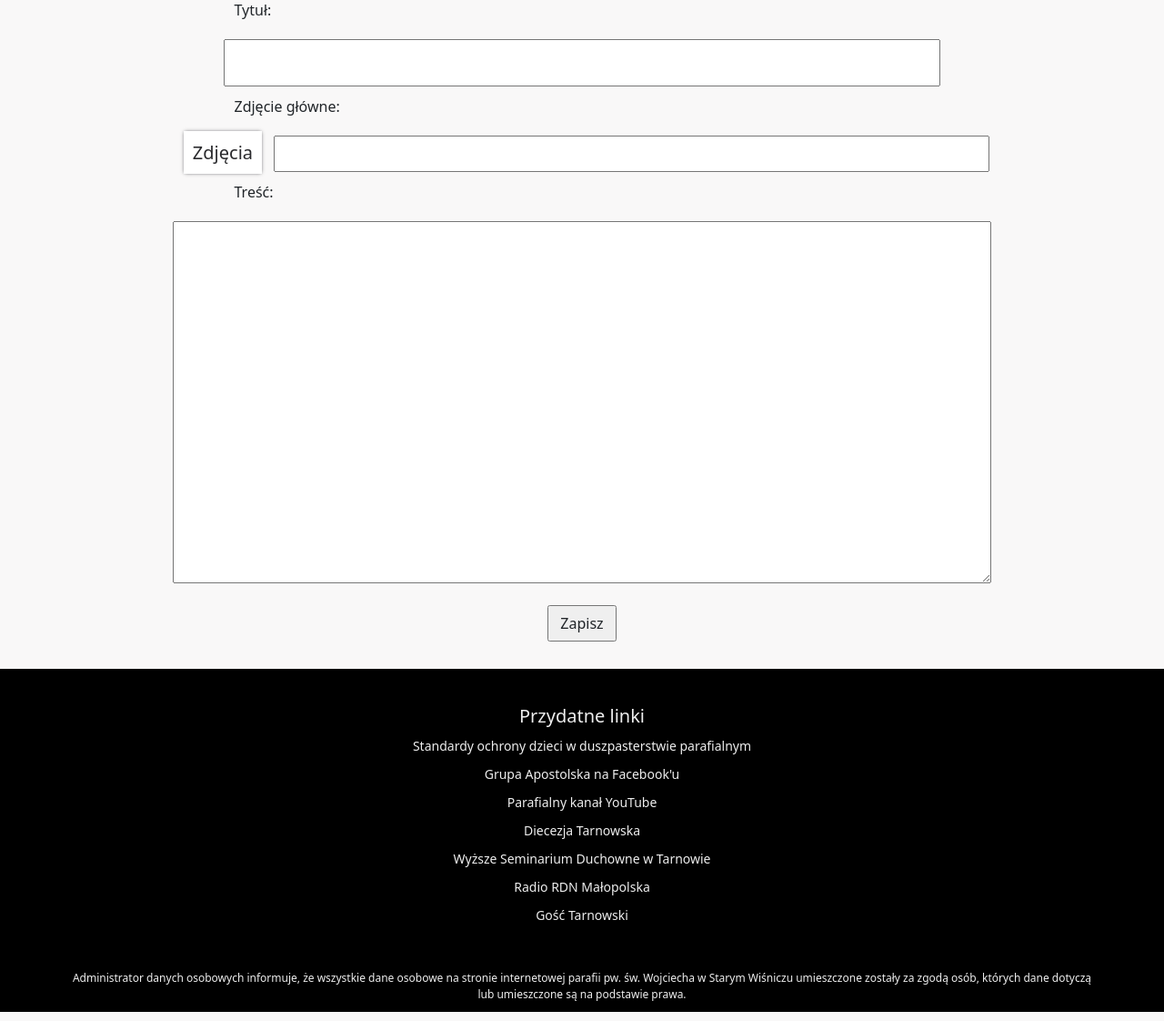
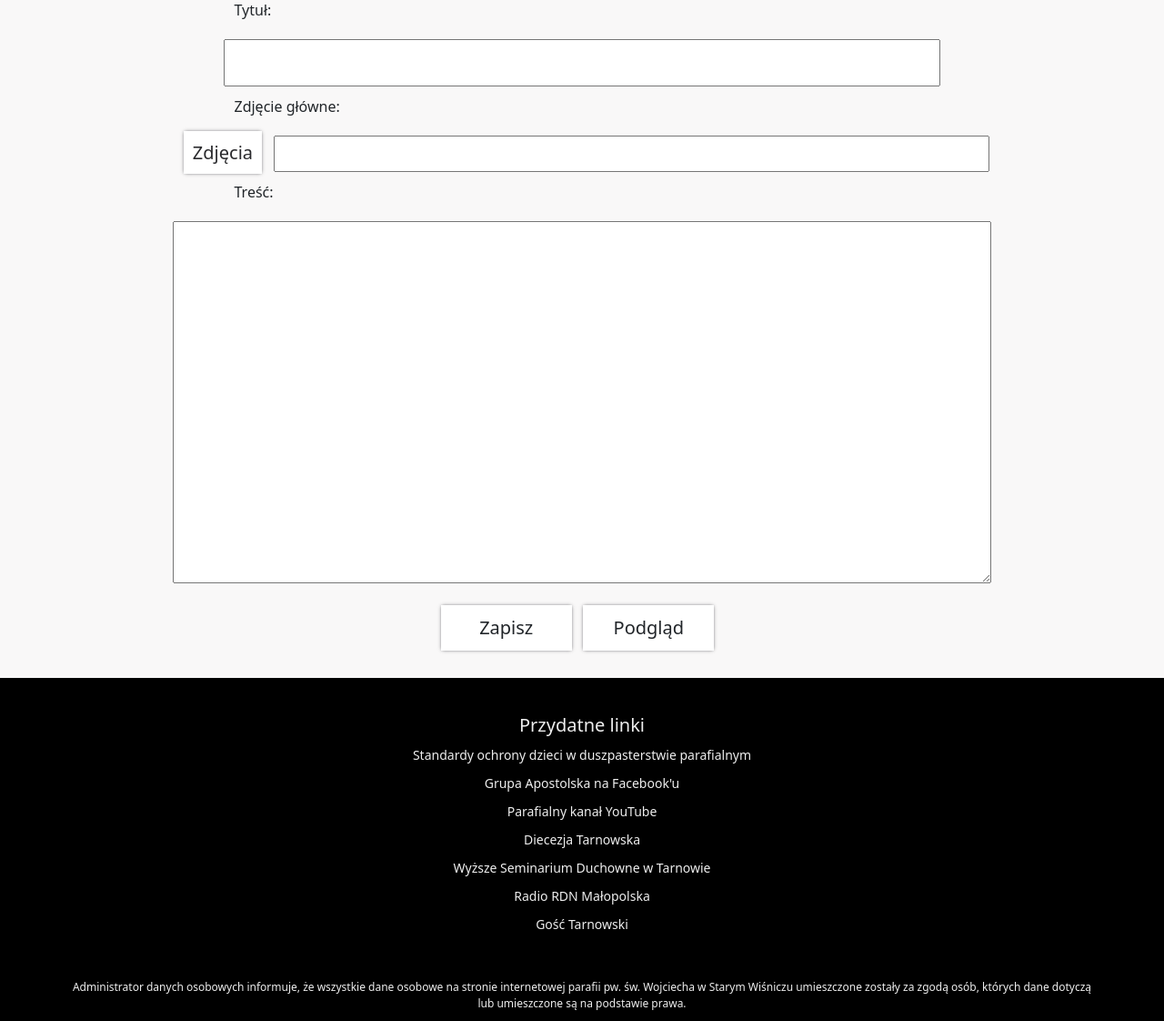
Before and after one commit to mklimek001/parish-website, a Flask app: page /nowy in a window 1280 px wide. Shown: the part 198-1320 px from the top of the page at 91% size. Run offline with Flask 2, Linux system fonts and the light colour scheme; the visitor is signed in with stand-in values (Sample User, id 1); some libraries are stand-ins or nearby versions.

Commit message:
markdown prototype in news edition added with simple preview

```diff
--- a/app.py
+++ b/app.py
@@ -8,6 +8,7 @@ from flask_wtf import FlaskForm
 from wtforms import StringField, PasswordField, SubmitField
 from wtforms.validators import InputRequired, Length, ValidationError
 from flask_bcrypt import Bcrypt
+import markdown
 
 # configs
 
@@ -260,7 +261,6 @@ def add_photos():
     return redirect(url_for('photos'))
 
 
-
 # main pages for average users
 
 @app.route("/")
@@ -299,6 +299,8 @@ def single_news(id):
     filter_month = datetime.today() - timedelta(days = MAX_POST_AGE_IN_DAYS)
     three_posts = Post.query.filter(Post.is_public >= '1').filter(Post.id != id).filter(Post.date >= filter_month).order_by(desc(Post.date)).limit(3).all()
     photos = GalleryPhoto.query.filter(GalleryPhoto.post_id == id).all()
+    post.content_html = markdown.markdown(post.content, extensions=['tables', 'fenced_code'])
+    #TODO if database will be built once again it can be added to Post model and moved to new post creation
     return render_template("single_news.html", post = post, posts = three_posts, photos = photos)
 
 
--- a/requirements.txt
+++ b/requirements.txt
@@ -16,3 +16,4 @@ greenlet==1.1.3
 idna==3.4
 itsdangerous==2.1.2
 wtforms==3.0.1
+Markdown==3.7
--- a/static/css/style.css
+++ b/static/css/style.css
@@ -402,9 +402,9 @@ padding: 40px;
   white-space: pre-wrap;
 }
 
-.news-box h2{
+.info-title{
+  text-align: center;
   padding: 20px 10px;
-  text-align: center;
   font-size: xx-large;
 }
 
@@ -602,6 +602,16 @@ padding: 40px;
   padding: 20px;
 }
 
+.info-text h1{
+  margin: 24px 10px 16px;
+  font-size: 32px;
+}
+
+.info-text h2{
+  margin: 24px 10px 14px;
+  font-size: 28px;
+}
+
 .info-text h3{
   font-size: 24px;
   margin: 24px 10px 12px 10px;
@@ -641,6 +651,7 @@ padding: 40px;
 
 .law-information{
   color: #EEEEEE;
+  background-color: #000;
   text-align: center;
   font-size: 12px;
   padding: 0 6% 10px 6%;
@@ -658,11 +669,13 @@ padding: 40px;
 }
 
 .management-button{
+  min-width: 144px;
   padding: 10px;
   text-align: center;
   font-size: 20px;
   background-color: white;
   margin: 10px;
+  border: none;
   box-shadow: 0 0 4px -1px #39393F;
 }
 
@@ -670,6 +683,7 @@ padding: 40px;
   box-shadow: 0 0 10px -2px #39393F;
   background-color: #39393F;
   color: white;
+  font-weight: bolder;
 }
 
 .management-link{
@@ -725,6 +739,10 @@ padding: 40px;
   margin-left: calc(50% - 132px) !important;
 }
 
+.submit-post-button{
+  font-size: 20px !important;
+  padding: 10px !important;
+}
 
 /* Gallery in news */
 .gallery-photo-box{
--- /dev/null
+++ b/static/javascript/preview.js
@@ -0,0 +1,63 @@
+document.getElementById('preview-button').addEventListener('click', function(event) {
+    event.preventDefault();
+
+    var content = document.getElementById('new-post-content').value;
+    var htmlContent = marked(content);
+
+    var previewWindow = window.open("", "Podgląd", "width=800,height=600");
+    previewWindow.document.open();
+    previewWindow.document.write(`
+        <html>
+        <head>
+            <link rel="preconnect" href="https://fonts.googleapis.com">
+            <link rel="preconnect" href="https://fonts.gstatic.com" crossorigin>
+            <link href="https://fonts.googleapis.com/css2?family=Poppins:ital,wght@0,300;0,400;0,700;1,400&display=swap" rel="stylesheet">
+            <title>Podgląd</title>
+            <style>
+                body {
+                    margin: 0;
+                    padding: 16px;
+                    color: #000;
+                    font-family: 'Poppins', sans-serif;
+                }
+
+                img{
+                    object-fit: scale-down;
+                    width: 100%;
+                }
+
+                h1, h2, h3, h4, h5, h6 {
+                    font-weight: 400;
+                    margin: 5px 0 0;
+                }
+
+                h1{
+                    margin: 24px 10px 16px;
+                    font-size: 32px;
+                }
+
+                h2{
+                    margin: 24px 10px 14px;
+                    font-size: 28px;
+                }
+
+                h3{
+                    font-size: 24px;
+                    margin: 24px 10px 12px 10px;
+                    margin-left: 10px;
+                }
+
+                h4{
+                    font-size: 22px;
+                    margin: 20px 10px 10px 10px;
+                    font-weight: 400;
+                }
+            </style>
+        </head>
+        <body>
+            ${htmlContent}
+        </body>
+        </html>
+    `);
+    previewWindow.document.close();
+});
--- a/templates/administration/gallery_adding.html
+++ b/templates/administration/gallery_adding.html
@@ -25,7 +25,7 @@
                     <input type="text" name="new-photo-link" id="new-photo-link" class="photo-input" maxlength="200" required> <br>
                     <p>Opis do zdjęcia:</p>
                     <input type="text" name="new-photo-desc" id="new-photo-desc" class="photo-input" maxlength="200" required> <br>
-                    <input type="submit" id="photo-add-button" value="Dodaj">
+                    <input type="submit" id="photo-add-button" class="management-button" value="Dodaj">
                 </form>
 
                 {% for photo in photos %}
--- a/templates/administration/new_post.html
+++ b/templates/administration/new_post.html
@@ -2,6 +2,7 @@
 
 {% block head %}
 <title>Nowy wpis</title>
+<script src="https://cdn.jsdelivr.net/npm/marked@3.0.7/marked.min.js"></script>
 {% endblock %}
 
 {% block body %}
@@ -17,8 +18,9 @@
                     <input type="text" name="photo" id="new-post-photo" maxlength="200" required>
                     <br>
                     <p>Treść:</p>
-                    <textarea name="content" id="new-post-content" rows="16" maxlength="3000" required ></textarea> <br>
-                    <input type="submit" value="Zapisz">
+                    <textarea name="content" id="new-post-content" rows="16" maxlength="3600" required ></textarea> <br>
+                    <input type="submit" value="Zapisz" class="management-button submit-post-button">
+                    <button type="button" id="preview-button" class="management-button">Podgląd</button>
                 </form>
 
 
@@ -26,4 +28,7 @@
         </div>
     </div>
 
+    <script src="https://cdn.jsdelivr.net/npm/marked@3.0.7/marked.min.js"></script>
+    <script src="{{ url_for('static', filename='javascript/preview.js') }}"></script>
+
 {% endblock %}
--- a/templates/single_news.html
+++ b/templates/single_news.html
@@ -13,7 +13,7 @@
                 </div>
                 <h2 class="info-title" id="title-field"> {{post.title}} </h2>
                 <div class="info-text" >
-                    <p class="content-field">{{post.content}}</p>
+                    <p class="content-field">{{ post.content_html|safe }}</p>
                 </div>
 
                 {% for photo in photos %}
```
Also changed, not shown: templates/administration/update_post.html (+6 -2 lines).
